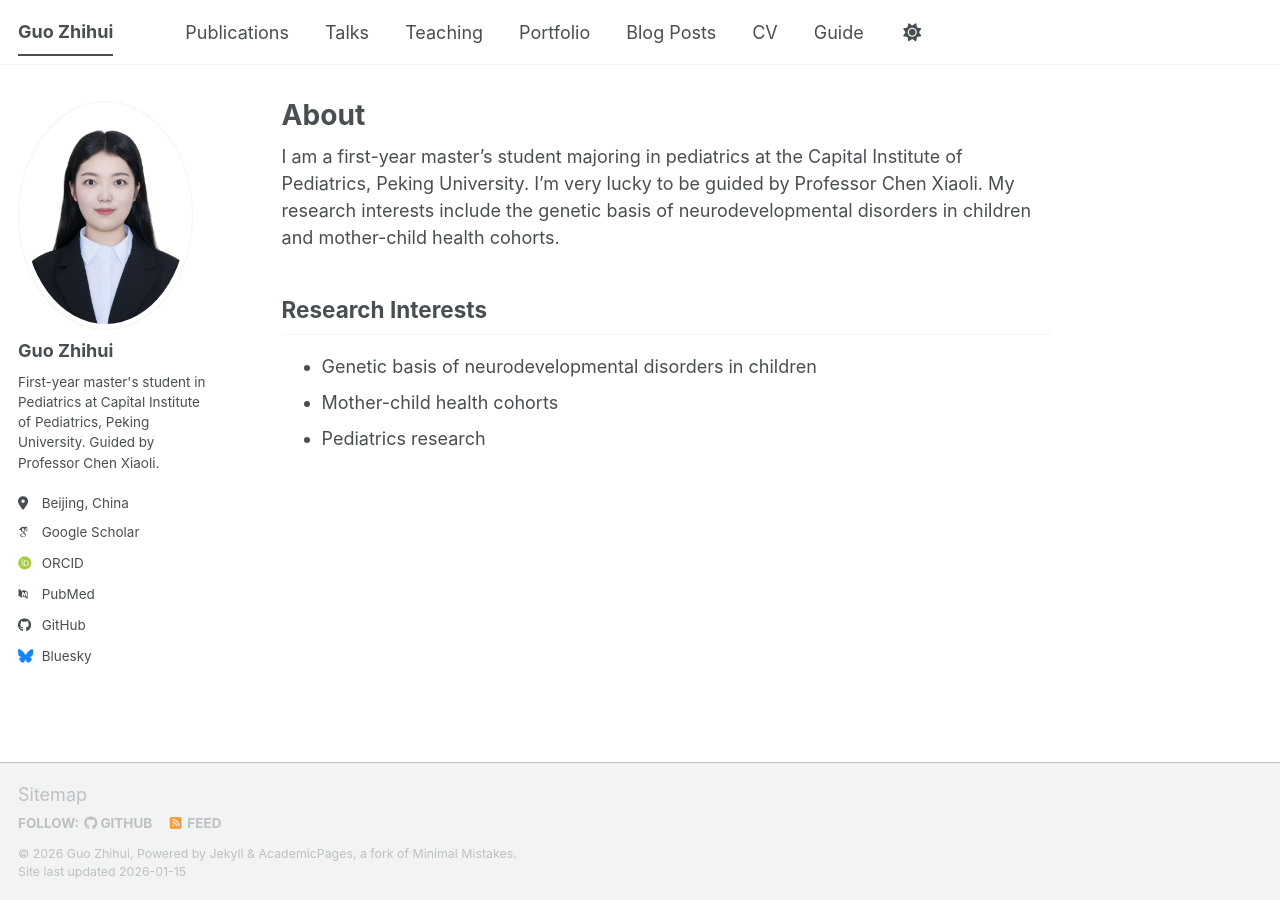
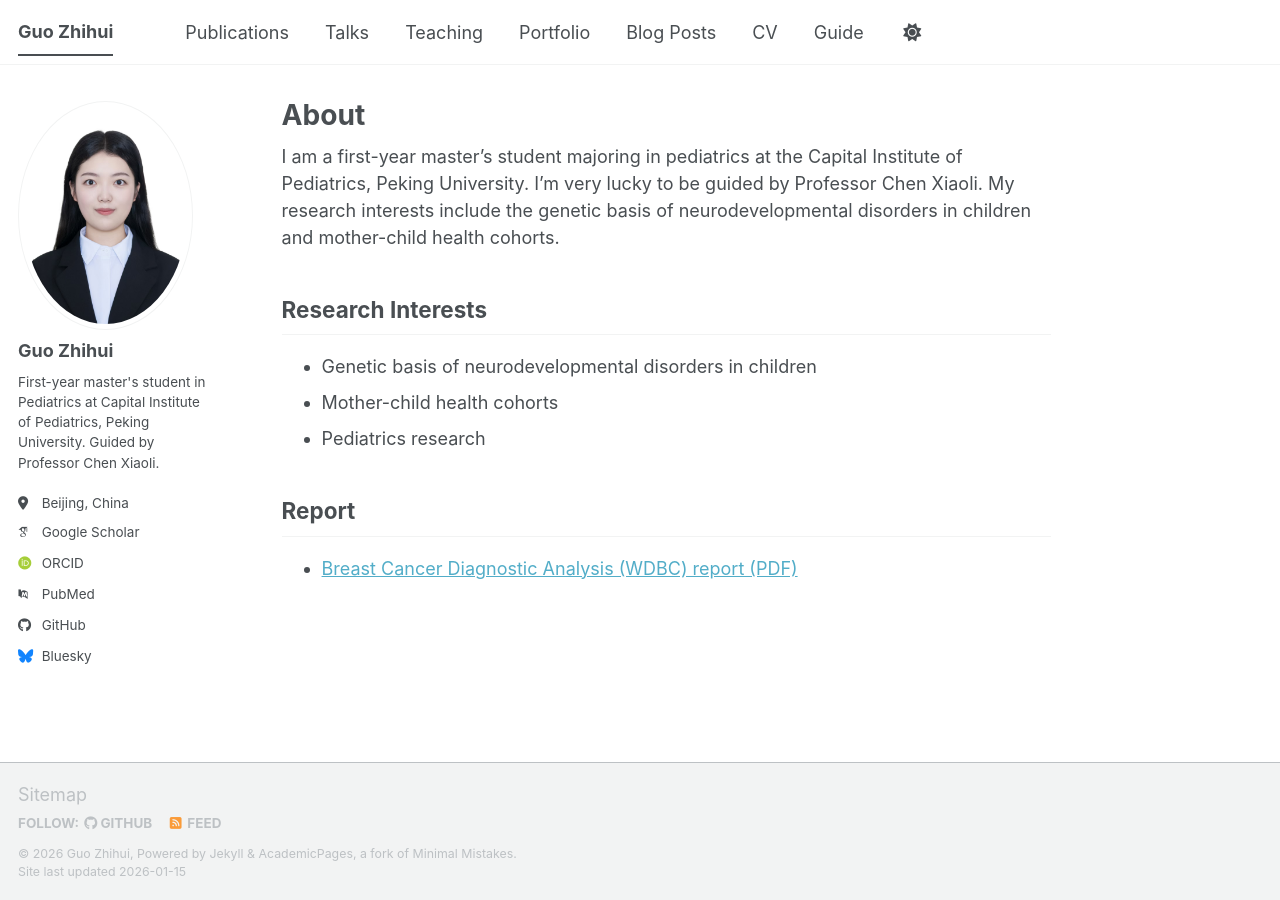
Before and after one commit to Zhihui1215/Zhihui1215.github.io, a Jekyll site: the page built from _pages/about.md, in a window 1280 px wide. Built offline with Jekyll 4.4.1, drawn with Linux system fonts in a browser that asks for light colours; some web fonts are replaced; a script bundle is joined from its source files by our own code; library files that are not in the unit come from our copies.

Commit message:
Add report PDF download

```diff
--- a/_pages/about.md
+++ b/_pages/about.md
@@ -11,3 +11,7 @@ I am a first-year master's student majoring in pediatrics at the Capital Institu
 - Genetic basis of neurodevelopmental disorders in children
 - Mother-child health cohorts
 - Pediatrics research
+
+## Report
+
+- [Breast Cancer Diagnostic Analysis (WDBC) report (PDF)]({{ site.baseurl }}/files/breast-cancer-wdbc-report.pdf)
```
Also changed, not shown: 2 other files.
